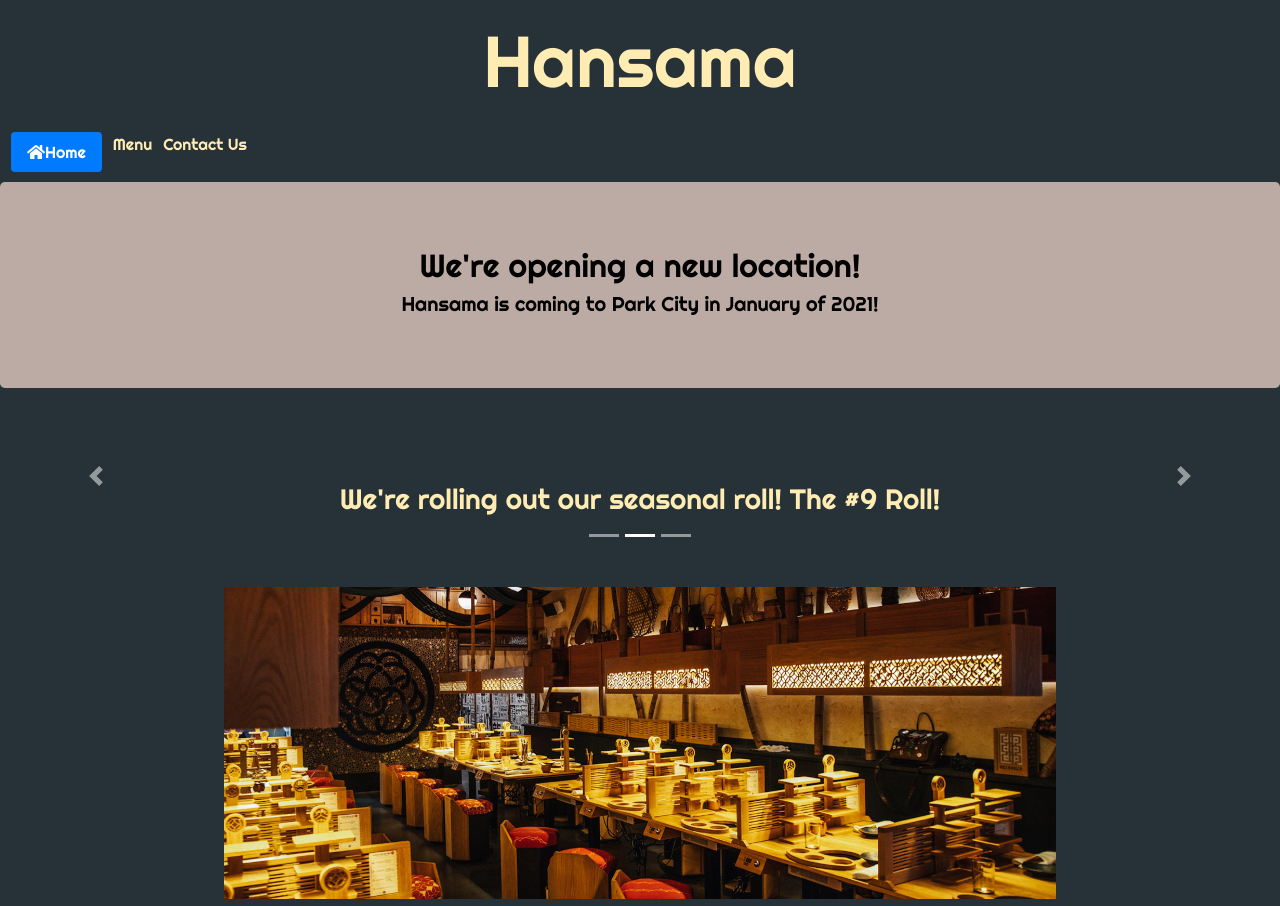
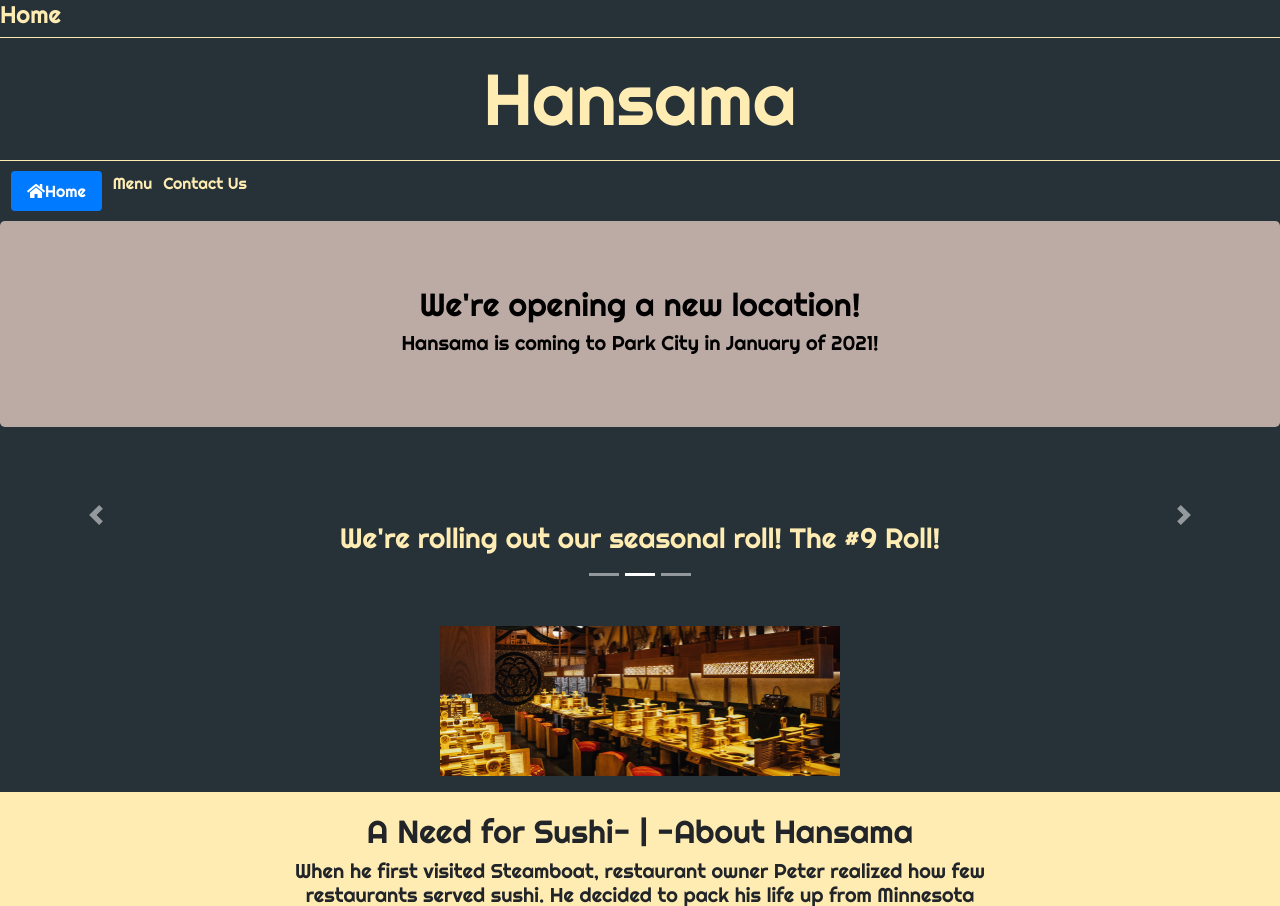
Before and after one commit to framples/RestaurantSite3, a plain HTML site: page index.html in a window 1280 px wide. Shown: the top 906 px of the page. Drawn offline with nearby package versions, Linux system fonts and the light colour scheme.

Commit message:
changed picture dimensions to match directions

```diff
--- a/index.html
+++ b/index.html
@@ -89,14 +89,23 @@
         .carousel-caption {
             color: #ffecb3;
         }
+
+        h4 {
+            color:#ffecb3
+        }
+
+
     </style>
 </head>
 
 
 
 <body>
+    <h4>Home</h4>
+    <hr>
 
     <div class="header">Hansama</div>
+    <hr>
     <ul class="nav nav-pills">
         <li>
             <a class="nav-link active text-decoration-none" href="index.html">
@@ -168,7 +177,7 @@
     <br>
 
     <p style="text-align:center;">
-        <img src="./images/bannerimg.jpg" width="65%" height="50%" alt="Hansama Dining Area">
+        <img src="./images/bannerimg.jpg" width="400px" height="150px" alt="Hansama Dining Area">
     </p>
 
 
--- a/restaurantStyles.css
+++ b/restaurantStyles.css
@@ -59,3 +59,9 @@ label{
     text-align: right;
   }
 }
+
+hr {
+    margin: 0px;
+    border-color: #ffecb3;
+    border-style: solid;
+}
```
Also changed, not shown: contact.html (+7 -1 lines), menu.html (+7 -0 lines).
